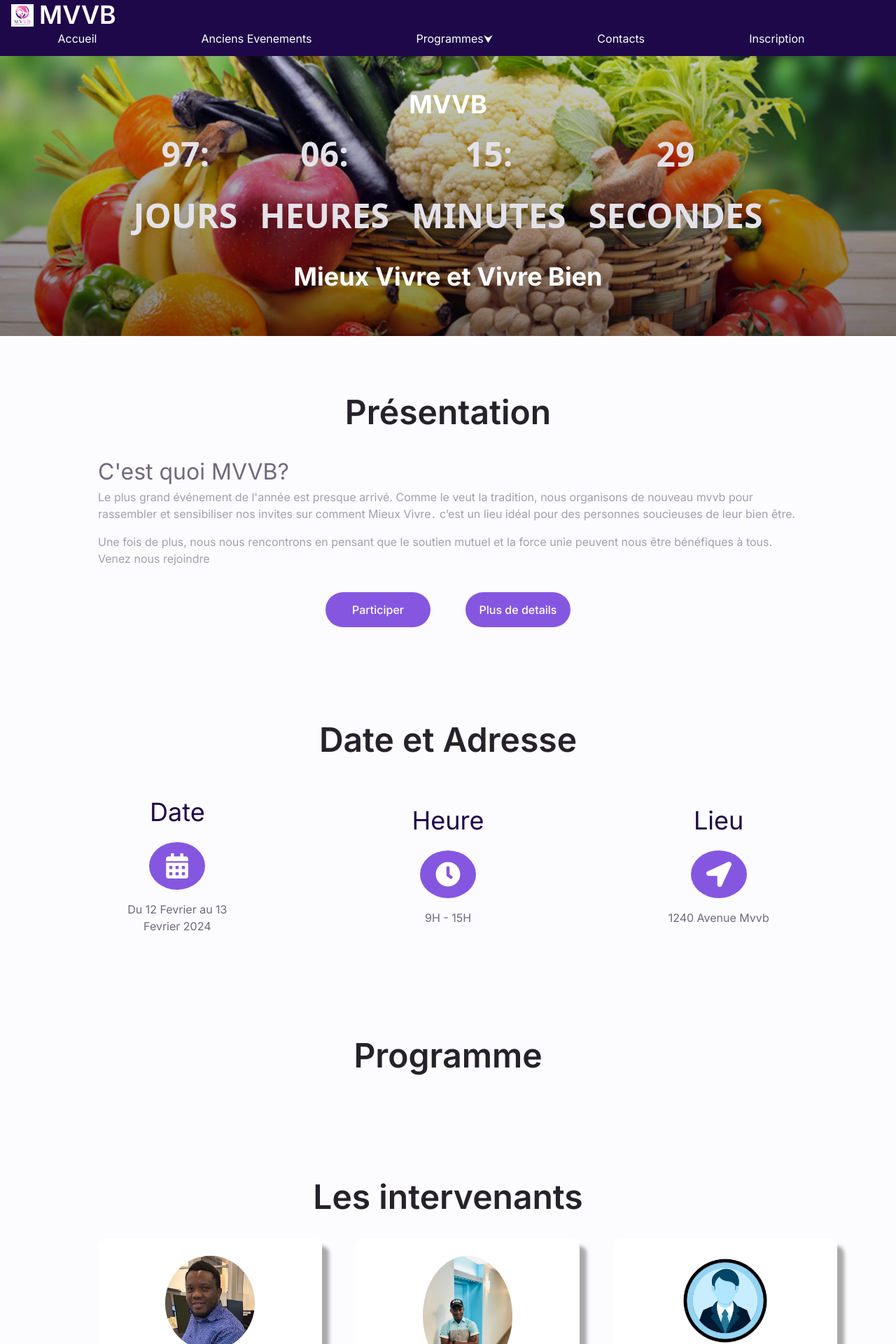
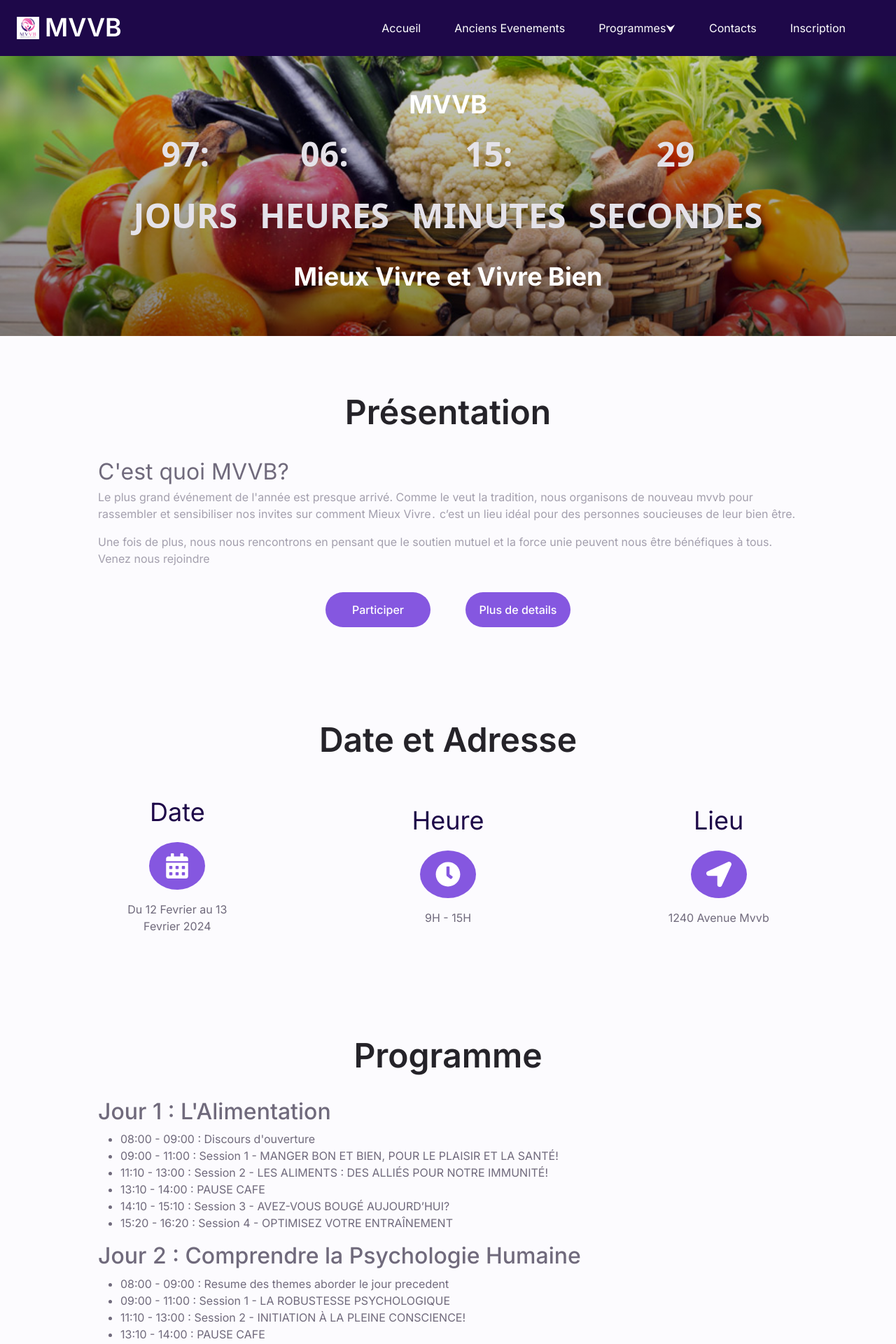
Before and after one commit to SedricOuambo/mvvb-app, a Next.js app: page / in a window 1280 px wide. Shown: the top 1920 px of the page at 70% size. Built offline with nearby package versions, Linux system fonts and the light colour scheme.

Commit message:
Remplissage de la section programme

```diff
--- a/components/MenuNav.module.css
+++ b/components/MenuNav.module.css
@@ -1,3 +1,12 @@
+.nav{
+  display: flex;
+  align-items: center;
+  justify-content: space-between;
+  padding-right: 2rem;
+  height: 5rem;
+  width: 100%;
+  margin: 0 .5rem;
+}
 
 .nav ul{
   list-style-type: none;
--- a/components/Programme.jsx
+++ b/components/Programme.jsx
@@ -2,9 +2,36 @@
 import { useState } from "react";
 import styles from './Programme.module.css'
 export default function Programme({children, titre}) {
+    const [hidden, setHidden] = useState(true);
+
+    const programme = () => {
+        setHidden(!hidden);
+    }
     return <section className={styles.section}>
         <h1 className='title'> Programme</h1>
         <div className='container'>
-        </div>
+                <div className="day">
+                    <h2 className="h2">Jour 1 : L'Alimentation</h2>
+                    <ul className="ul">
+                        <li>08:00 - 09:00 : Discours d'ouverture</li>
+                        <li>09:00 - 11:00 : Session 1 - MANGER BON ET BIEN, POUR LE PLAISIR ET LA SANTÉ!</li>
+                        <li>11:10 - 13:00 : Session 2 - LES ALIMENTS : DES ALLIÉS POUR NOTRE IMMUNITÉ!</li>
+                        <li>13:10 - 14:00 : PAUSE CAFE</li>
+                        <li>14:10 - 15:10 : Session 3 - AVEZ-VOUS BOUGÉ AUJOURD’HUI?</li>
+                        <li>15:20 - 16:20 : Session 4 - OPTIMISEZ VOTRE ENTRAÎNEMENT</li>
+                    </ul>
+                </div>
+                <div className="day">
+                    <h2 className="h2">Jour 2 : Comprendre la Psychologie Humaine</h2>
+                    <ul className="ul">
+                    <li>08:00 - 09:00 : Resume des themes aborder le jour precedent</li>
+                        <li>09:00 - 11:00 : Session 1 - LA ROBUSTESSE PSYCHOLOGIQUE</li>
+                        <li>11:10 - 13:00 : Session 2 - INITIATION À LA PLEINE CONSCIENCE!</li>
+                        <li>13:10 - 14:00 : PAUSE CAFE</li>
+                        <li>14:10 - 15:10 : Session 3 - STRESSÉ(E), JE REPRENDS LE CONTRÔLE! STRESSÉ(E), JE PASSE À L’ACTION!</li>
+                        <li>15:20 - 16:20 : Session 4 - LE REPOS EFFICACE : UN PILIER ESSENTIEL POUR MAXIMISER SA PERFORMANCE ET SA SANTÉ</li>
+                    </ul>
+                </div>
+            </div>
     </section>
 }
```
Also changed, not shown: components/Programme.module.css (line endings or trailing spaces).
